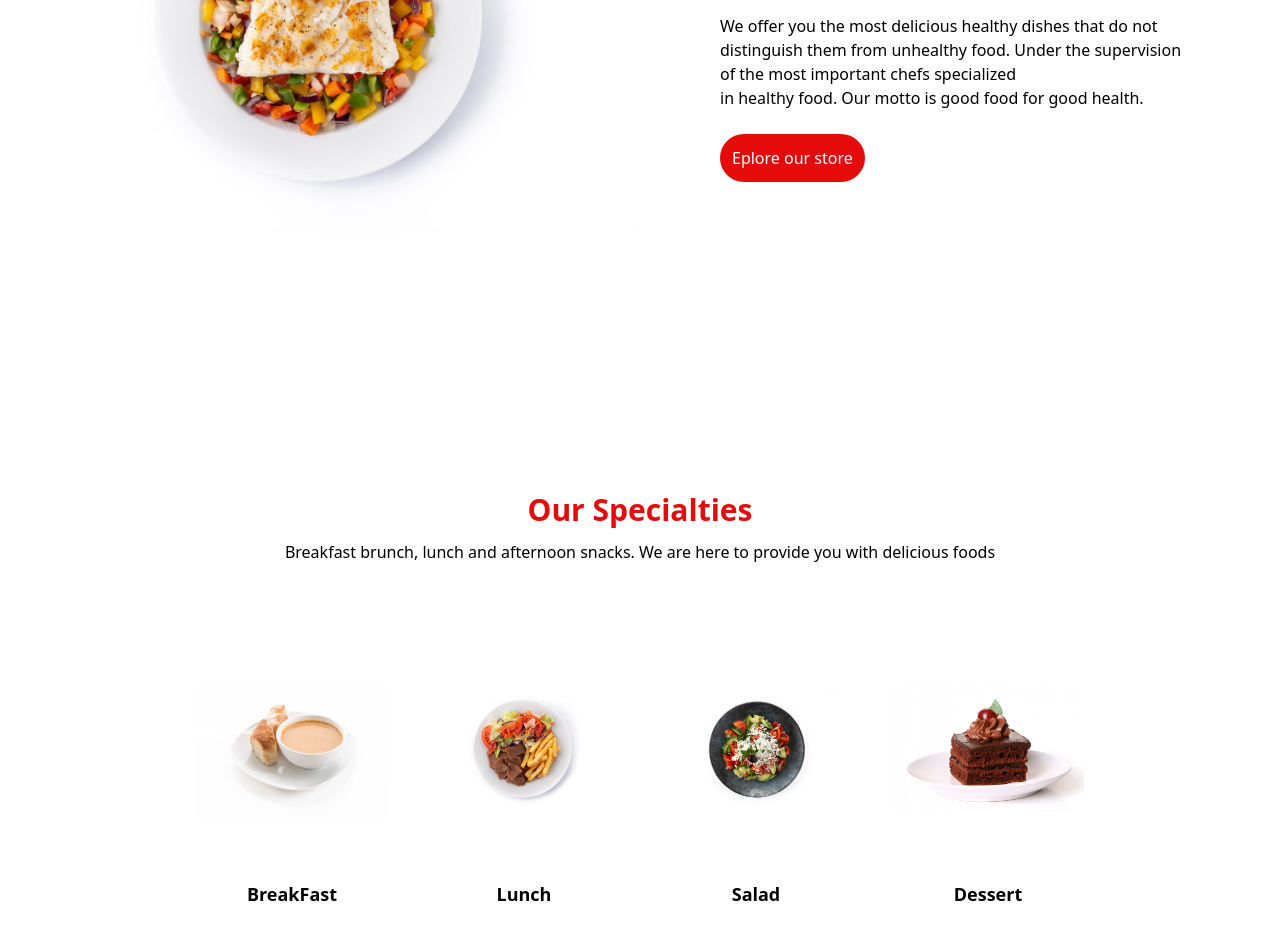
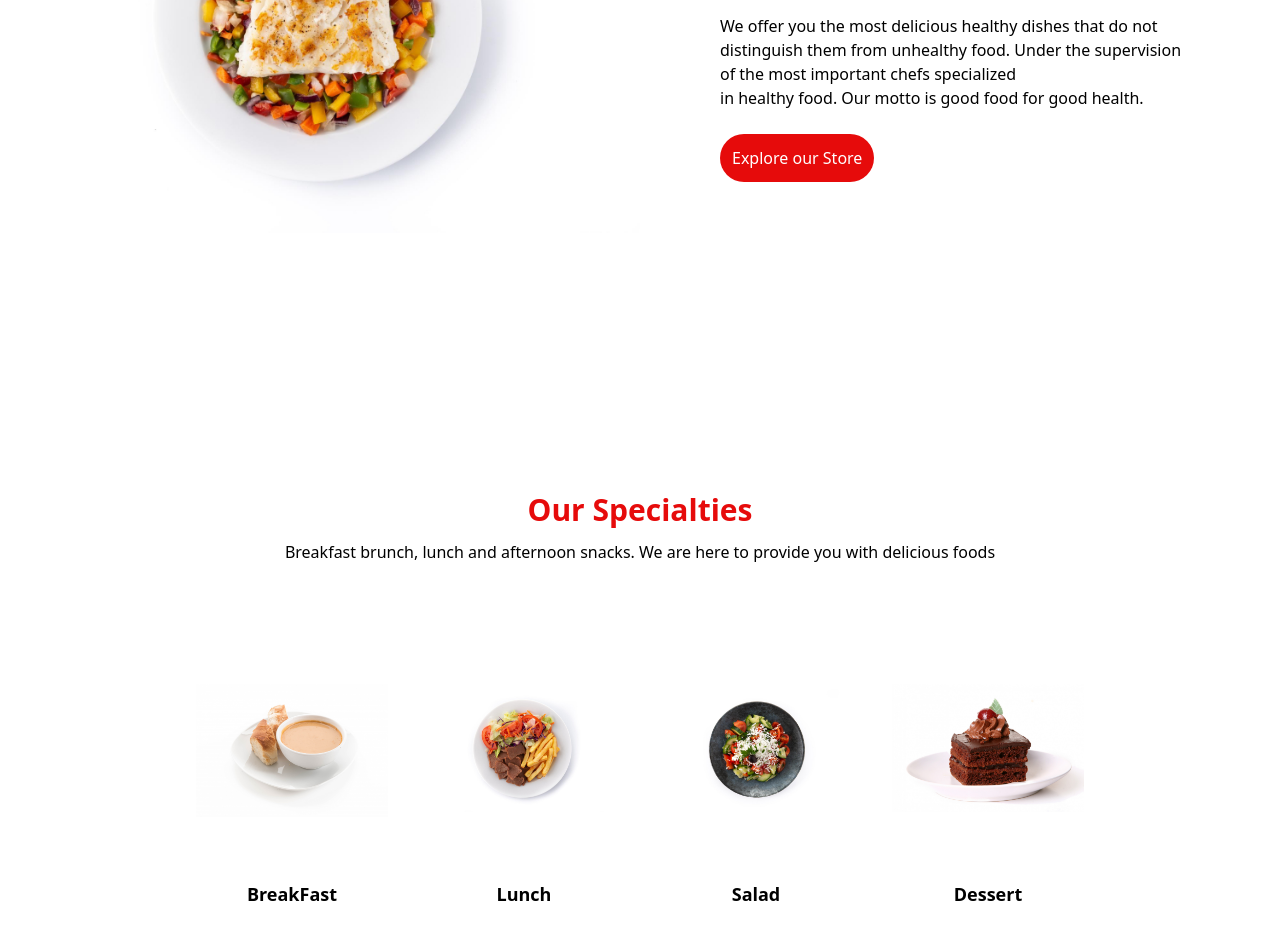
Before and after one commit to JosephMumo/Table_Booking, a React (Vite) app in the folder Table_Booking/: page / in a window 1280 px wide. Shown: the part 1180-2111 px from the top of the page. Built offline with nearby package versions, Linux system fonts and the light colour scheme; some icons are missing.

Commit message:
react-pdf debugging

```diff
--- a/Table_Booking/src/components/Events.jsx
+++ b/Table_Booking/src/components/Events.jsx
@@ -5,7 +5,7 @@ function Events() {
     return (
         <>
             <div className='min-h-screen'>
-                <h1 className="text-center">Events</h1>
+            <iframe className='w-full min-h-screen' src="https://www.youtube.com/embed/e86MgDWX8ag" title="Songs that makes you feel positive when you listen to it" frameborder="0" allow="accelerometer; autoplay; clipboard-write; encrypted-media; gyroscope; picture-in-picture; web-share" allowfullscreen></iframe>
             </div>
             <Footer />
         </>
--- a/Table_Booking/src/components/Landing.jsx
+++ b/Table_Booking/src/components/Landing.jsx
@@ -19,7 +19,7 @@ function Landing() {
                     <br />
                     <p>We offer you the most delicious healthy dishes that do not distinguish them from unhealthy food. Under the supervision of the most important chefs specialized<br />in healthy food. Our motto is good food for good health.</p>
                     <br />
-                    <button className='bg-primary text-white p-3 rounded-full'>Eplore our store</button>
+                    <button className='bg-primary text-white p-3 rounded-full'>Explore our Store</button>
                 </div>
             </div>
             <div className='flex justify-center w-full text-primary'>
```
